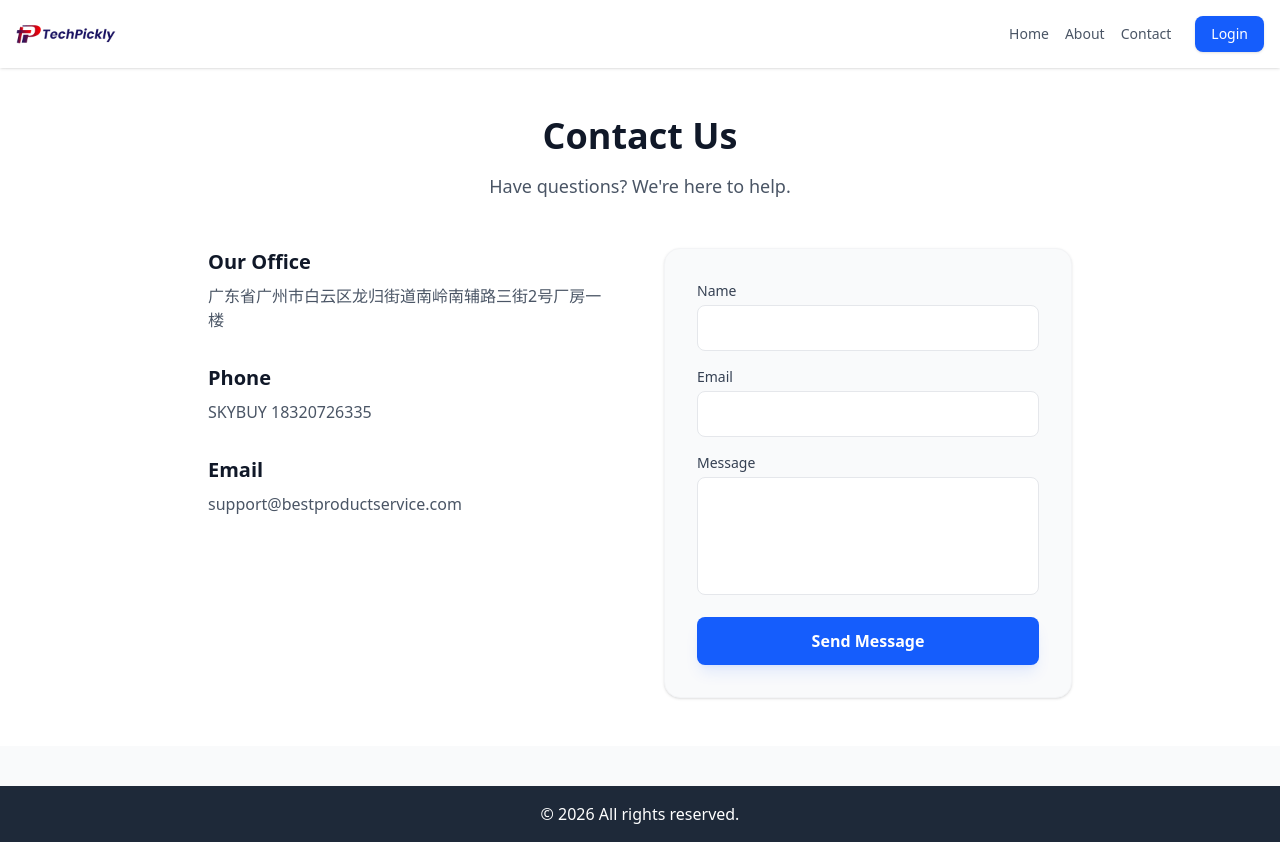
After one commit to sahosmia/Cargo-Logistics, a Laravel app: page /contact in a window 1280 px wide. The commit adds this page. Run offline with Laravel 12, Linux system fonts and the light colour scheme; data comes from the database, SQL or seed files in the repository; style sheets or scripts are compiled from the project's sources.

Commit message:
Fix booking, auth redirects, logo display, and add frontend pages
- Fixed booking submission by implementing `BookingController@store` with `BookingStoreRequest`.
- Implemented real-time shipping charge calculation in the booking form.
- Refined authentication redirects using `auth:customer,web` and `guest:web,customer` middleware.
- Enhanced Category and District dropdowns with preloading and formatted titles.
- Fixed logo display issues in dashboard and login pages by unifying settings logic.
- Added "About Us" and "Contact Us" pages and navigation links.
- Refactored validation logic into `BookingStoreRequest`.

Co-authored-by: sahosmia <83745307+sahosmia@users.noreply.github.com>

```diff
--- a/app/Http/Middleware/HandleInertiaRequests.php
+++ b/app/Http/Middleware/HandleInertiaRequests.php
@@ -43,7 +43,7 @@ class HandleInertiaRequests extends Middleware
             'name' => settings('app_name', config('app.name')),
             'settings' => [
                 'app_name' => settings('app_name', config('app.name')),
-                'logo' => settings('logo'),
+                'logo' => settings('site_logo') ? \Illuminate\Support\Facades\Storage::disk('public')->url(settings('site_logo')) : asset('logo.png'),
                 'default_vat' => settings('default_vat', 0),
                 'default_ait' => settings('default_ait', 0),
                 'quotation_thanks_text' => settings('quotation_thanks_text'),
--- a/resources/js/components/app-logo.tsx
+++ b/resources/js/components/app-logo.tsx
@@ -5,7 +5,7 @@ import AppLogoIcon from './app-logo-icon';
 export default function AppLogo() {
     const { settings } = usePage<SharedData>().props;
     const appName = (settings?.app_name as string) || 'Crystal Vision Solutions';
-    const logoUrl = settings?.site_logo ? `/storage/${settings.site_logo}` : '/logo.png';
+    const logoUrl = (settings?.logo as string) || '/logo.png';
 
     return (
         <>
--- a/resources/views/component/nav.blade.php
+++ b/resources/views/component/nav.blade.php
@@ -7,8 +7,10 @@
             <nav class="flex items-center gap-4">
                 <a href="{{ url('/') }}"
                     class="text-sm font-medium text-gray-600 transition-colors duration-200 hover:text-blue-600">Home</a>
-                <a href="{{ url('/about') }}"
+                <a href="{{ route('about') }}"
                     class="text-sm font-medium text-gray-600 transition-colors duration-200 hover:text-blue-600">About</a>
+                <a href="{{ route('contact') }}"
+                    class="text-sm font-medium text-gray-600 transition-colors duration-200 hover:text-blue-600">Contact</a>
             </nav>
 
             <div class="flex items-center">
--- /dev/null
+++ b/resources/views/contact.blade.php
@@ -0,0 +1,50 @@
+@extends('layouts.frontend')
+
+@section('title', 'Contact Us - Best Product Service')
+@section('meta_description', 'Get in touch with us for any inquiries.')
+
+@section('content')
+<div class="bg-white py-12">
+    <div class="container mx-auto px-4 max-w-4xl">
+        <div class="text-center mb-12">
+            <h1 class="text-4xl font-bold text-gray-900 mb-4">Contact Us</h1>
+            <p class="text-lg text-gray-600">Have questions? We're here to help.</p>
+        </div>
+
+        <div class="grid grid-cols-1 md:grid-cols-2 gap-12">
+            <div class="space-y-8">
+                <div>
+                    <h3 class="text-xl font-bold text-gray-900 mb-2">Our Office</h3>
+                    <p class="text-gray-600">广东省广州市白云区龙归街道南岭南辅路三街2号厂房一楼</p>
+                </div>
+                <div>
+                    <h3 class="text-xl font-bold text-gray-900 mb-2">Phone</h3>
+                    <p class="text-gray-600">SKYBUY 18320726335</p>
+                </div>
+                <div>
+                    <h3 class="text-xl font-bold text-gray-900 mb-2">Email</h3>
+                    <p class="text-gray-600">support@bestproductservice.com</p>
+                </div>
+            </div>
+
+            <div class="bg-gray-50 p-8 rounded-2xl border border-gray-100 shadow-sm">
+                <form action="#" class="space-y-4">
+                    <div>
+                        <label class="block text-sm font-medium text-gray-700 mb-1">Name</label>
+                        <input type="text" class="w-full bg-white border border-gray-200 rounded-lg px-4 py-2.5 focus:ring-2 focus:ring-blue-500/20 focus:border-blue-500 outline-none transition-all">
+                    </div>
+                    <div>
+                        <label class="block text-sm font-medium text-gray-700 mb-1">Email</label>
+                        <input type="email" class="w-full bg-white border border-gray-200 rounded-lg px-4 py-2.5 focus:ring-2 focus:ring-blue-500/20 focus:border-blue-500 outline-none transition-all">
+                    </div>
+                    <div>
+                        <label class="block text-sm font-medium text-gray-700 mb-1">Message</label>
+                        <textarea rows="4" class="w-full bg-white border border-gray-200 rounded-lg px-4 py-2.5 focus:ring-2 focus:ring-blue-500/20 focus:border-blue-500 outline-none transition-all resize-none"></textarea>
+                    </div>
+                    <button type="submit" class="w-full bg-blue-600 hover:bg-blue-700 text-white font-bold py-3 rounded-lg shadow-lg shadow-blue-600/10 transition-all active:scale-95">Send Message</button>
+                </form>
+            </div>
+        </div>
+    </div>
+</div>
+@endsection
--- a/routes/web.php
+++ b/routes/web.php
@@ -19,6 +19,14 @@ Route::middleware(['auth:web,customer'])->group(function () {
 Route::get('/', function () {
     return view('home');
 })->name('home');
+
+Route::get('/about', function () {
+    return view('about');
+})->name('about');
+
+Route::get('/contact', function () {
+    return view('contact');
+})->name('contact');
 
 Route::get('/api/search-categories', [BookingController::class, 'getCategories'])->name('api.search-categories');
 Route::get('/api/search-districts', [BookingController::class, 'getDistricts'])->name('api.search-districts');
```
Also changed, not shown: app/Http/Controllers/BookingController.php (+3 -16 lines), app/Http/Requests/BookingStoreRequest.php (added, +32 -0 lines), resources/views/about.blade.php (added, +29 -0 lines).
